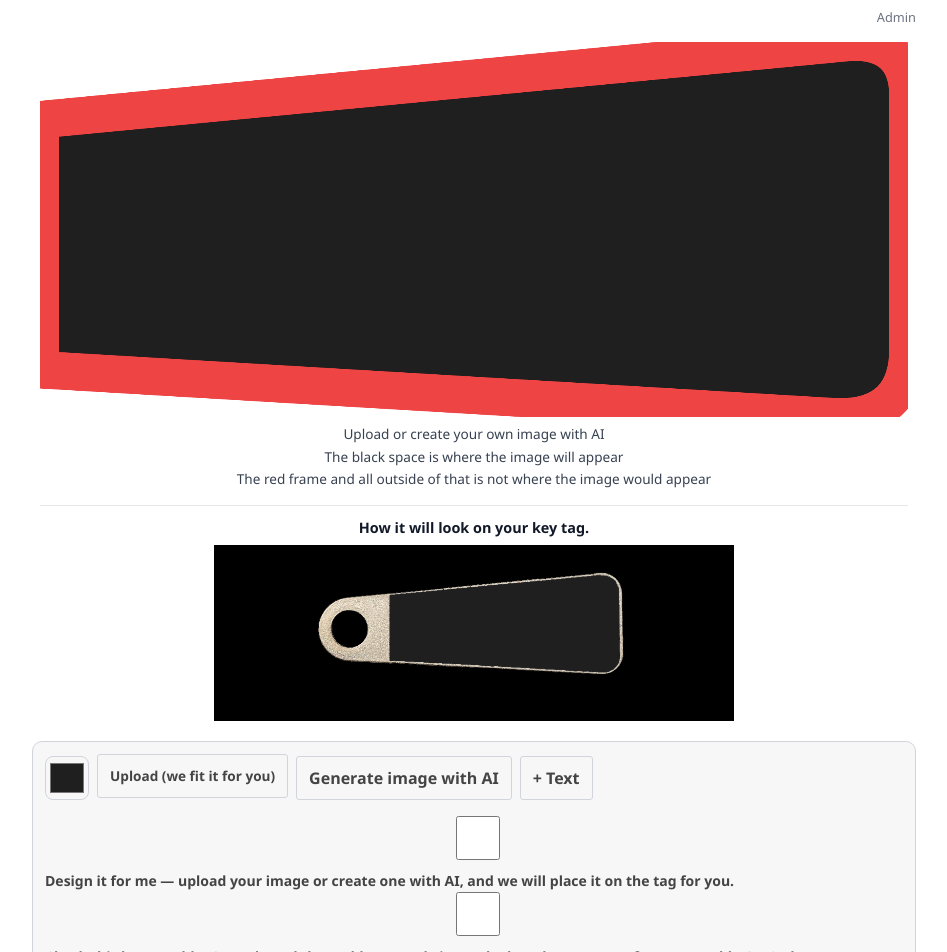
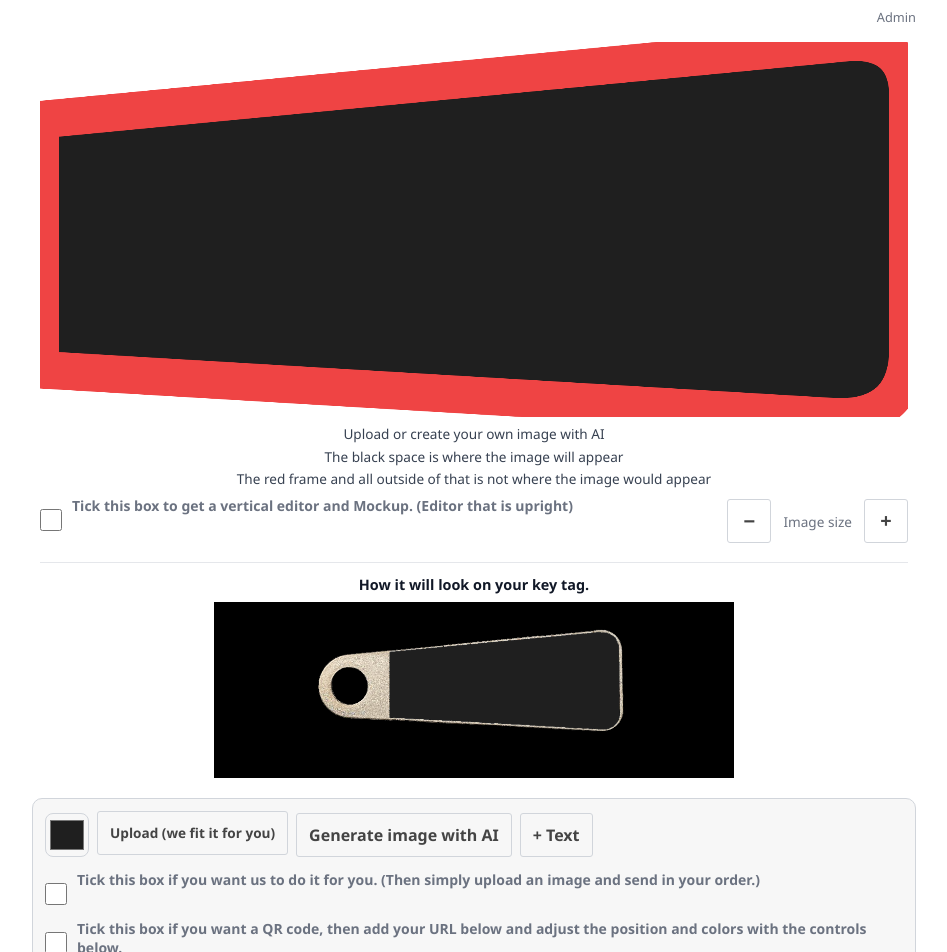
Before and after one commit to thealainpaul/key-tag-studio, a Next.js app: page / in a window 1280 px wide. Shown: the top 952 px of the page, without its empty margins (166-1113 px from the left). Built offline with nearby package versions, Linux system fonts and the light colour scheme.

Commit message:
Vertical editor, checkbox layout and labels, single-image replace, upright mockup

```diff
--- a/src/app/api/designer/generate-background/route.ts
+++ b/src/app/api/designer/generate-background/route.ts
@@ -1,4 +1,13 @@
 import { NextRequest, NextResponse } from "next/server";
+import {
+  AI_GEN_H,
+  AI_GEN_PORTRAIT_H,
+  AI_GEN_PORTRAIT_W,
+  AI_GEN_W,
+  aiPromptSuffix,
+} from "@/lib/design";
+
+type Orientation = "landscape" | "portrait";
 
 export const maxDuration = 60;
 
@@ -26,10 +35,19 @@ async function retryWithBackoff<T>(
   throw lastError || new Error("All retry attempts failed");
 }
 
-async function generateImage(prompt: string, seed: number, apiKey: string): Promise<string> {
-  const text = `${prompt.trim()}, wide horizontal banner photo, subject on its side, realistic`;
+async function generateImage(
+  prompt: string,
+  seed: number,
+  apiKey: string,
+  orientation: Orientation
+): Promise<string> {
+  const text = `${prompt.trim()}, ${aiPromptSuffix(orientation)}`;
   const encoded = encodeURIComponent(text);
-  const url = `https://gen.pollinations.ai/image/${encoded}?width=1280&height=539&seed=${seed}&model=flux&nologo=true&key=${apiKey}`;
+  // Upright tag means an upright picture — asking for a wide banner and then
+  // showing it vertically crops the subject away.
+  const w = orientation === "portrait" ? AI_GEN_PORTRAIT_W : AI_GEN_W;
+  const h = orientation === "portrait" ? AI_GEN_PORTRAIT_H : AI_GEN_H;
+  const url = `https://gen.pollinations.ai/image/${encoded}?width=${w}&height=${h}&seed=${seed}&model=flux&nologo=true&key=${apiKey}`;
 
   return retryWithBackoff(async () => {
     const res = await fetch(url, {
@@ -44,7 +62,8 @@ async function generateImage(prompt: string, seed: number, apiKey: string): Prom
 }
 
 export async function POST(req: NextRequest) {
-  const { prompt } = await req.json();
+  const { prompt, orientation: rawOrientation } = await req.json();
+  const orientation: Orientation = rawOrientation === "portrait" ? "portrait" : "landscape";
   if (!prompt?.trim()) return NextResponse.json({ success: false, error: "Please enter a description" }, { status: 400 });
 
   const apiKey = process.env.POLLINATIONS_API_KEY;
@@ -53,7 +72,9 @@ export async function POST(req: NextRequest) {
   const baseSeed = Math.floor(Math.random() * 900_000) + 1000;
   const baseId = Date.now();
 
-  const results = await Promise.allSettled([0, 1, 2].map((i) => generateImage(prompt, baseSeed + i * 50_000, apiKey)));
+  const results = await Promise.allSettled(
+    [0, 1, 2].map((i) => generateImage(prompt, baseSeed + i * 50_000, apiKey, orientation))
+  );
 
   const images = results.map((r, i) => ({ id: `ai-${baseId}-${i}`, url: r.status === "fulfilled" ? r.value : null }));
 
--- a/src/app/globals.css
+++ b/src/app/globals.css
@@ -352,3 +352,72 @@ label { display: block; margin-bottom: 0.25rem; font-size: 0.85rem; color: var(-
     font-size: 0.8rem;
   }
 }
+
+/* ── Checkbox rows: box first, label beside it, never stacked ── */
+.checkbox-row {
+  display: flex;
+  align-items: flex-start;
+  gap: 10px;
+  width: 100%;
+  cursor: pointer;
+}
+
+.checkbox-row.inline {
+  width: auto;
+  flex: 1 1 260px;
+  min-width: 220px;
+}
+
+.checkbox-row input[type="checkbox"] {
+  flex: 0 0 auto;
+  width: 22px;
+  height: 22px;
+  margin: 1px 0 0;
+  cursor: pointer;
+}
+
+.checkbox-row span {
+  flex: 1 1 auto;
+  min-width: 0;
+  font-weight: bold;
+  font-size: 14px;
+  line-height: 1.35;
+}
+
+/* Vertical toggle shares a row with the size buttons. */
+.editor-controls-row {
+  display: flex;
+  align-items: center;
+  justify-content: space-between;
+  gap: 1rem;
+  flex-wrap: wrap;
+  margin-top: 0.5rem;
+}
+
+.editor-controls-row .image-scale-bar {
+  margin-top: 0;
+}
+
+/*
+ * Portrait editor.
+ *
+ * The canvas keeps its native landscape pixel dimensions - only the display is
+ * rotated, clockwise, so the ring hole ends up at the top. The wrapper
+ * gets an explicit portrait aspect-ratio because a rotated element still
+ * occupies its ORIGINAL box in layout and would otherwise overlap the hints
+ * below it.
+ */
+.preview-wrap.portrait {
+  position: relative;
+  width: 100%;
+  aspect-ratio: 19.9 / 46;
+}
+
+.preview-stack.portrait {
+  position: absolute;
+  top: 50%;
+  left: 50%;
+  width: calc(100% * 46 / 19.9);
+  transform: translate(-50%, -50%) rotate(90deg);
+  transform-origin: center center;
+}
--- a/src/components/DesignerApp.tsx
+++ b/src/components/DesignerApp.tsx
@@ -4,7 +4,7 @@ import { useCallback, useEffect, useLayoutEffect, useMemo, useRef, useState } fr
 import Link from "next/link";
 import { useSearchParams } from "next/navigation";
 import type { DesignImage, DesignPayload, TextLine } from "@/lib/design";
-import { fitCoverInFrame } from "@/lib/design";
+import { fitCoverInFrame, fitCoverInFrameRotated } from "@/lib/design";
 import AiImageSlot, { type AiSlotResult } from "@/components/AiImageSlot";
 import KeyTagMockupPreview from "@/components/KeyTagMockupPreview";
 import KeyTagPlaceholder from "@/components/KeyTagPlaceholder";
@@ -16,6 +16,7 @@ import {
   preloadAllImages,
   preloadImage,
   printFileDataUrl,
+  rotatedMockupDataUrl,
 } from "@/lib/canvas-render";
 import { scaleImageUniform } from "@/lib/canvas-gestures";
 import { useCanvasGestures } from "@/hooks/useCanvasGestures";
@@ -39,41 +40,51 @@ const mmPx = mmToPx(1);
  * Two strings that were hardcoded in English and so never translated.
  * Kept here rather than in i18n.ts to avoid touching shared files.
  */
-const EXTRA_STRINGS: Record<string, { qrHint: string; scaleHint: string; forMeHint: string }> = {
+const EXTRA_STRINGS: Record<string, { qrHint: string; scaleHint: string; forMeHint: string; verticalHint: string }> = {
   de: {
     qrHint:
-      "Aktivieren Sie dieses Feld, um einen QR-Code hinzuzufügen, und geben Sie anschließend Ihre Website ein — für einen scanbaren QR-Code zu Ihrer Website.",
+      "Kreuzen Sie dieses Feld an, wenn Sie einen QR-Code möchten, geben Sie dann Ihre URL unten ein und passen Sie Position und Farben mit den Steuerelementen darunter an.",
     scaleHint: "Bild wird eingepasst. Mit + / − können Sie die Größe ändern.",
     forMeHint:
-      "Wir gestalten es für Sie — laden Sie Ihr Bild hoch oder erstellen Sie eines mit KI, und wir setzen es für Sie ein.",
+      "Kreuzen Sie dieses Feld an, wenn wir es für Sie machen sollen. (Laden Sie dann einfach ein Bild hoch und senden Sie Ihre Bestellung ab.)",
+    verticalHint:
+      "Kreuzen Sie dieses Feld an für einen vertikalen Editor und Mockup. (Editor im Hochformat)",
   },
   fr: {
     qrHint:
-      "Cochez cette case pour ajouter un QR code, puis saisissez votre site web dans le champ qui apparaît, pour un QR code scannable vers votre site.",
+      "Cochez cette case si vous souhaitez un QR code, puis ajoutez votre URL ci-dessous et ajustez la position et les couleurs avec les commandes en dessous.",
     scaleHint: "Image ajustée. Utilisez les boutons + / − pour redimensionner.",
     forMeHint:
-      "Nous le concevons pour vous — téléchargez votre image ou créez-en une avec l\u2019IA, et nous la placerons pour vous.",
+      "Cochez cette case si vous souhaitez que nous le fassions pour vous. (Téléchargez simplement une image et envoyez votre commande.)",
+    verticalHint:
+      "Cochez cette case pour un éditeur et un mockup verticaux. (Éditeur à la verticale)",
   },
   it: {
     qrHint:
-      "Seleziona questa casella per aggiungere un codice QR, poi inserisci il tuo sito web nel campo che appare, per un codice QR scansionabile.",
+      "Seleziona questa casella se desideri un codice QR, poi aggiungi il tuo URL qui sotto e regola posizione e colori con i controlli in basso.",
     scaleHint: "Immagine adattata. Usa i pulsanti + / − per ridimensionare.",
     forMeHint:
-      "Lo progettiamo noi per te — carica la tua immagine o creane una con l\u2019IA e la posizioneremo noi per te.",
+      "Seleziona questa casella se vuoi che lo facciamo noi per te. (Carica semplicemente un'immagine e invia il tuo ordine.)",
+    verticalHint:
+      "Seleziona questa casella per un editor e un mockup verticali. (Editor in verticale)",
   },
   es: {
     qrHint:
-      "Marque esta casilla para añadir un código QR y luego escriba su sitio web en el campo que aparece, para un código QR escaneable.",
+      "Marque esta casilla si desea un código QR, luego añada su URL abajo y ajuste la posición y los colores con los controles inferiores.",
     scaleHint: "Imagen ajustada. Use los botones + / − para cambiar el tamaño.",
     forMeHint:
-      "Lo diseñamos por usted — suba su imagen o cree una con IA y la colocaremos por usted.",
+      "Marque esta casilla si desea que lo hagamos por usted. (Solo suba una imagen y envíe su pedido.)",
+    verticalHint:
+      "Marque esta casilla para un editor y un mockup verticales. (Editor en vertical)",
   },
   en: {
     qrHint:
-      "Check this box to add a QR code and then add your website to the box that appears, for a scannable QR Code to your website.",
+      "Tick this box if you want a QR code, then add your URL below and adjust the position and colors with the controls below.",
     scaleHint: "Image scaled to fit. Use + / − buttons to resize.",
     forMeHint:
-      "Design it for me — upload your image or create one with AI, and we will place it on the tag for you.",
+      "Tick this box if you want us to do it for you. (Then simply upload an image and send in your order.)",
+    verticalHint:
+      "Tick this box to get a vertical editor and Mockup. (Editor that is upright)",
   },
 };
 
@@ -112,6 +123,8 @@ export default function DesignerApp() {
    */
   const fullSourceRef = useRef<string | null>(null);
   const designForMeRef = useRef(false);
+  /** Read by the gesture hook, which needs it without re-subscribing. */
+  const portraitRef = useRef(false);
 
   const [tagColor, setTagColor] = useState("#1f1f1f");
   const [images, setImages] = useState<DesignImage[]>([]);
@@ -129,6 +142,7 @@ export default function DesignerApp() {
   const [message, setMessage] = useState("");
   const [fitMode, setFitMode] = useState<"auto" | "manual">("manual");
   const [designForMe, setDesignForMe] = useState(false);
+  const [portrait, setPortrait] = useState(false);
   const [canvasReady, setCanvasReady] = useState(false);
   const [mockupRevision, setMockupRevision] = useState(0);
   const [qrEnabled, setQrEnabled] = useState(false);
@@ -145,6 +159,7 @@ export default function DesignerApp() {
   selectedBgIdRef.current = selectedBgId;
   tagColorRef.current = tagColor;
   designForMeRef.current = designForMe;
+  portraitRef.current = portrait;
 
   const qrCodeState = useMemo(
     () => ({
@@ -193,6 +208,7 @@ export default function DesignerApp() {
     canvasRef: contentCanvasRef,
     touchTargetRef: previewStackRef,
     enabled: canvasReady,
+    portraitRef,
     imagesRef,
     textLinesRef,
     selectedBgIdRef,
@@ -227,6 +243,7 @@ export default function DesignerApp() {
       backgroundImageId: selectedBgIdRef.current,
       fitMode,
       designForMe: designForMeRef.current,
+      orientation: portraitRef.current ? "portrait" : "landscape",
       qrCode: { enabled: qrEnabled, url: finalQrUrl, x: qrX, y: qrY, size: qrSize, color: qrColor, halo: qrHalo },
     };
 
@@ -239,14 +256,20 @@ export default function DesignerApp() {
     // Production artwork: the real tag, no red guide border, 1200 DPI.
     const printDataUrl = await printFileDataUrl(payload, imageCache.current);
 
-    // Reference mockup: how the tag will look in the customer's hand.
+    // Reference mockup: how the tag looks in the customer's hand. Always
+    // landscape, because that is the physical tag.
     let mockupDataUrl = "";
+    // On a vertical order the customer also gets it upright, as they designed it.
+    let mockupUprightDataUrl = "";
     try {
       if (mockupCanvasRef.current) {
         mockupDataUrl = mockupCanvasRef.current.toDataURL("image/jpeg", 0.9);
+        if (portraitRef.current) {
+          mockupUprightDataUrl = rotatedMockupDataUrl(mockupCanvasRef.current);
+        }
       }
     } catch {
-      /* mockup is optional */
+      /* mockups are optional */
     }
 
     // Third file, only when the customer asked BIK to do the design: the whole
@@ -266,6 +289,7 @@ export default function DesignerApp() {
       body: JSON.stringify({
         image: printDataUrl,
         mockup: mockupDataUrl,
+        mockupUpright: mockupUprightDataUrl,
         fullSource,
         designForMe: designForMeRef.current,
         designJson: payload,
@@ -378,24 +402,40 @@ export default function DesignerApp() {
     });
   }
 
+  /**
+   * There is only ever ONE image on the tag. Adding a new one replaces whatever
+   * was there — previously each addition stacked on top of the last and the old
+   * one only disappeared on a page refresh.
+   *
+   * In portrait the canvas is still landscape underneath, so the image is laid
+   * on its side (rotation -90) and fitted against swapped dimensions. Seen
+   * through the clockwise display rotation, it reads upright.
+   */
   async function addUploadedImage(dataUrl: string, naturalW: number, naturalH: number) {
-    const placement = fitCoverInFrame(naturalW, naturalH);
+    const upright = portraitRef.current;
+    const placement = upright
+      ? fitCoverInFrameRotated(naturalW, naturalH)
+      : fitCoverInFrame(naturalW, naturalH);
     const img: DesignImage = {
       id: uid(),
       url: dataUrl,
       originalUrl: dataUrl,
       ...placement,
-      rotation: 0,
+      rotation: upright ? -90 : 0,
     };
-    setImages((prev) => [...prev, img]);
+    setImages([img]);
     setSelectedBgId(img.id);
   }
 
   async function addAiImage(url: string) {
     const image = await preloadImage(url, imageCache.current);
-    const placement = fitCoverInFrame(image.naturalWidth, image.naturalHeight);
-    const img: DesignImage = { id: uid(), url, ...placement, rotation: 0 };
-    setImages((prev) => [...prev, img]);
+    const upright = portraitRef.current;
+    const placement = upright
+      ? fitCoverInFrameRotated(image.naturalWidth, image.naturalHeight)
+      : fitCoverInFrame(image.naturalWidth, image.naturalHeight);
+    // Replaces the existing image rather than layering over it.
+    const img: DesignImage = { id: uid(), url, ...placement, rotation: upright ? -90 : 0 };
+    setImages([img]);
     setSelectedBgId(img.id);
   }
 
@@ -426,7 +466,10 @@ export default function DesignerApp() {
       const res = await fetch("/api/designer/generate-background", {
         method: "POST",
         headers: { "Content-Type": "application/json" },
-        body: JSON.stringify({ prompt: aiPrompt }),
+        body: JSON.stringify({
+          prompt: aiPrompt,
+          orientation: portraitRef.current ? "portrait" : "landscape",
+        }),
       });
 
       if (!res.ok) throw new Error(`HTTP ${res.status}`);
@@ -496,8 +539,8 @@ export default function DesignerApp() {
       </div>
 
       <div className="preview-panel">
-        <div className="preview-wrap">
-          <div className="preview-stack" ref={previewStackRef}>
+        <div className={`preview-wrap${portrait ? " portrait" : ""}`}>
+          <div className={`preview-stack${portrait ? " portrait" : ""}`} ref={previewStackRef}>
             {!canvasReady && <KeyTagPlaceholder />}
             <canvas
               ref={contentCanvasRef}
@@ -521,13 +564,23 @@ export default function DesignerApp() {
           <p>{labels.hintRed}</p>
           {images.length > 0 && <p>{labels.hintGestures}</p>}
         </div>
-        {images.length > 0 && (
+        {/*
+          Size bar is always present — it used to appear only once an image
+          existed, which made the row jump as soon as one was added. The
+          vertical toggle shares the row and must not move.
+        */}
+        <div className="editor-controls-row">
+          <label className="checkbox-row inline">
+            <input type="checkbox" checked={portrait} onChange={(e) => setPortrait(e.target.checked)} />
+            <span>{extra.verticalHint}</span>
+          </label>
           <div className="image-scale-bar">
             <button
               type="button"
               className="btn secondary compact"
               onClick={() => scaleActiveImage(0.9)}
               aria-label={labels.smaller}
+              disabled={images.length === 0}
             >
               −
             </button>
@@ -537,11 +590,12 @@ export default function DesignerApp() {
               className="btn secondary compact"
               onClick={() => scaleActiveImage(1.1)}
               aria-label={labels.larger}
+              disabled={images.length === 0}
             >
               +
             </button>
           </div>
-        )}
+        </div>
         <KeyTagMockupPreview
           outputRef={mockupCanvasRef}
           contentCanvasRef={contentCanvasRef}
@@ -572,20 +626,15 @@ export default function DesignerApp() {
           </button>
         </div>
 
-        <div style={{ display: "flex", gap: "8px", alignItems: "flex-start", width: "100%", flexWrap: "wrap" }}>
-          <input
-            type="checkbox"
-            checked={designForMe}
-            onChange={(e) => setDesignForMe(e.target.checked)}
-            style={{ marginTop: "2px", flexShrink: 0 }}
-          />
-          <span style={{ fontWeight: "bold", fontSize: "14px", flex: 1, minWidth: 0 }}>{extra.forMeHint}</span>
-        </div>
+        <label className="checkbox-row">
+          <input type="checkbox" checked={designForMe} onChange={(e) => setDesignForMe(e.target.checked)} />
+          <span>{extra.forMeHint}</span>
+        </label>
 
-        <div style={{ display: "flex", gap: "8px", alignItems: "flex-start", width: "100%", flexWrap: "wrap" }}>
-          <input type="checkbox" checked={qrEnabled} onChange={(e) => setQrEnabled(e.target.checked)} style={{ marginTop: "2px", flexShrink: 0 }} />
-          <span style={{ fontWeight: "bold", fontSize: "14px", flex: 1, minWidth: 0 }}>{extra.qrHint}</span>
-        </div>
+        <label className="checkbox-row">
+          <input type="checkbox" checked={qrEnabled} onChange={(e) => setQrEnabled(e.target.checked)} />
+          <span>{extra.qrHint}</span>
+        </label>
 
         <div className="field">
           <input
--- a/src/lib/canvas-render.ts
+++ b/src/lib/canvas-render.ts
@@ -289,3 +289,21 @@ export async function payloadForSubmit(
   );
   return { ...payload, images };
 }
+/**
+ * The mockup turned upright, for the second image emailed on a vertical order.
+ *
+ * The mockup canvas is always drawn landscape. Rotating it clockwise
+ * puts the ring hole at the top, which is how the customer designed it. The
+ * landscape original is still sent alongside this one.
+ */
+export function rotatedMockupDataUrl(source: HTMLCanvasElement): string {
+  const out = document.createElement("canvas");
+  out.width = source.height;
+  out.height = source.width;
+  const ctx = out.getContext("2d");
+  if (!ctx) return source.toDataURL("image/jpeg", 0.9);
+  ctx.translate(out.width / 2, out.height / 2);
+  ctx.rotate(Math.PI / 2);
+  ctx.drawImage(source, -source.width / 2, -source.height / 2);
+  return out.toDataURL("image/jpeg", 0.9);
+}
--- a/src/lib/design.ts
+++ b/src/lib/design.ts
@@ -32,6 +32,13 @@ export type DesignPayload = {
    * full-size source image, so BIK can place it in the editor on their behalf.
    */
   designForMe?: boolean;
+  /**
+   * How the customer was working. Design coordinates are ALWAYS stored in the
+   * tag's native landscape space regardless — "portrait" only changes what the
+   * customer sees and how images sit within that space, so the print file the
+   * manufacturer receives never changes shape.
+   */
+  orientation?: "landscape" | "portrait";
   qrCode?: {
     enabled: boolean;
     url: string;
@@ -52,6 +59,20 @@ import { CANVAS_H, CANVAS_W } from "./keytag-shape";
 /** Wide banner — similar proportions to the key tag. */
 export const AI_GEN_W = 1280;
 export const AI_GEN_H = Math.round(AI_GEN_W / (46.0 / 19.9));
+
+/** Portrait equivalent — the same pixels, tall instead of wide. */
+export const AI_GEN_PORTRAIT_W = AI_GEN_H;
+export const AI_GEN_PORTRAIT_H = AI_GEN_W;
+
+/**
+ * The AI must be told which shape it is composing into. Asked for a wide banner
+ * and shown upright, the subject ends up cropped away.
+ */
+export function aiPromptSuffix(orientation: "landscape" | "portrait"): string {
+  return orientation === "portrait"
+    ? "tall vertical banner photo, subject upright, realistic"
+    : "wide horizontal banner photo, subject on its side, realistic";
+}
 
 /** Short Pollinations URL. Long URLs were causing failed requests. */
 export function makePollinationsUrl(
@@ -134,6 +155,26 @@ export function naturalCenterPlacement(naturalW: number, naturalH: number) {
   };
 }
 
+/**
+ * Cover the frame with the image turned 90 degrees.
+ *
+ * Used when the customer works upright. The canvas stays landscape, so an
+ * upright picture must lie on its side within it to read upright on screen.
+ * Rotation happens about the image centre, so centring the unrotated box also
+ * centres the rotated footprint — only the cover scale accounts for the swap.
+ */
+export function fitCoverInFrameRotated(naturalW: number, naturalH: number) {
+  const scale = Math.max(CANVAS_W / naturalH, CANVAS_H / naturalW);
+  const width = naturalW * scale;
+  const height = naturalH * scale;
+  return {
+    x: (CANVAS_W - width) / 2,
+    y: (CANVAS_H - height) / 2,
+    width,
+    height,
+  };
+}
+
 /** Scale uniformly to cover the frame — edges clip, full image kept for admin. */
 export function fitCoverInFrame(naturalW: number, naturalH: number) {
   const scale = Math.max(CANVAS_W / naturalW, CANVAS_H / naturalH);
```
Also changed, not shown: src/hooks/useCanvasGestures.ts (+21 -5 lines).
